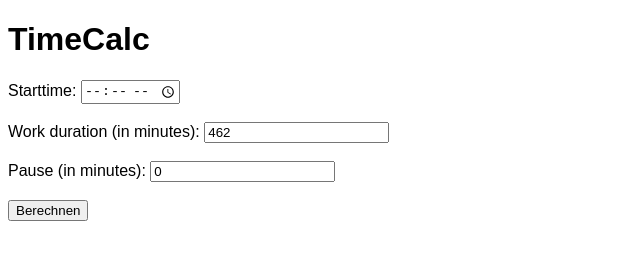
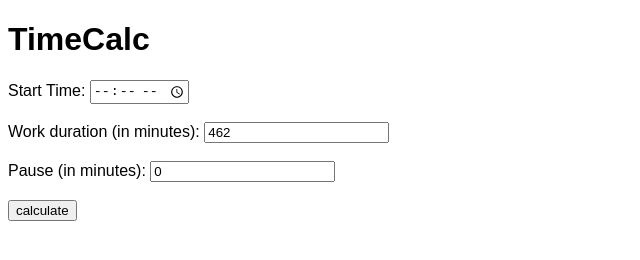
Before and after one commit to Clankcoll/WorkersCompanion, a plain HTML site: page index_en.html in a window 1280 px wide. Shown: the full height of the page, 0-640 px from the left. Drawn offline with Linux system fonts and the light colour scheme.

Commit message:
better translate

```diff
--- a/index_en.html
+++ b/index_en.html
@@ -9,13 +9,13 @@
 <body>
     <h1>TimeCalc</h1>
     <form action="/calculate" method="post">
-        <label for="startzeit">Starttime:</label>
+        <label for="startzeit">Start Time:</label>
         <input type="time" id="startzeit" name="startzeit" required><br><br>
         <label for="dauer">Work duration (in minutes):</label>
         <input type="number" id="dauer" name="dauer" required value="462"><br><br>
         <label for="pause">Pause (in minutes):</label>
         <input type="number" id="pause" name="pause" value="0"><br><br>
-        <input type="submit" value="Berechnen">
+        <input type="submit" value="calculate">
     </form>
     <div id="ergebnis">
         <!-- Hier wird das Ergebnis der Berechnung angezeigt -->
```
